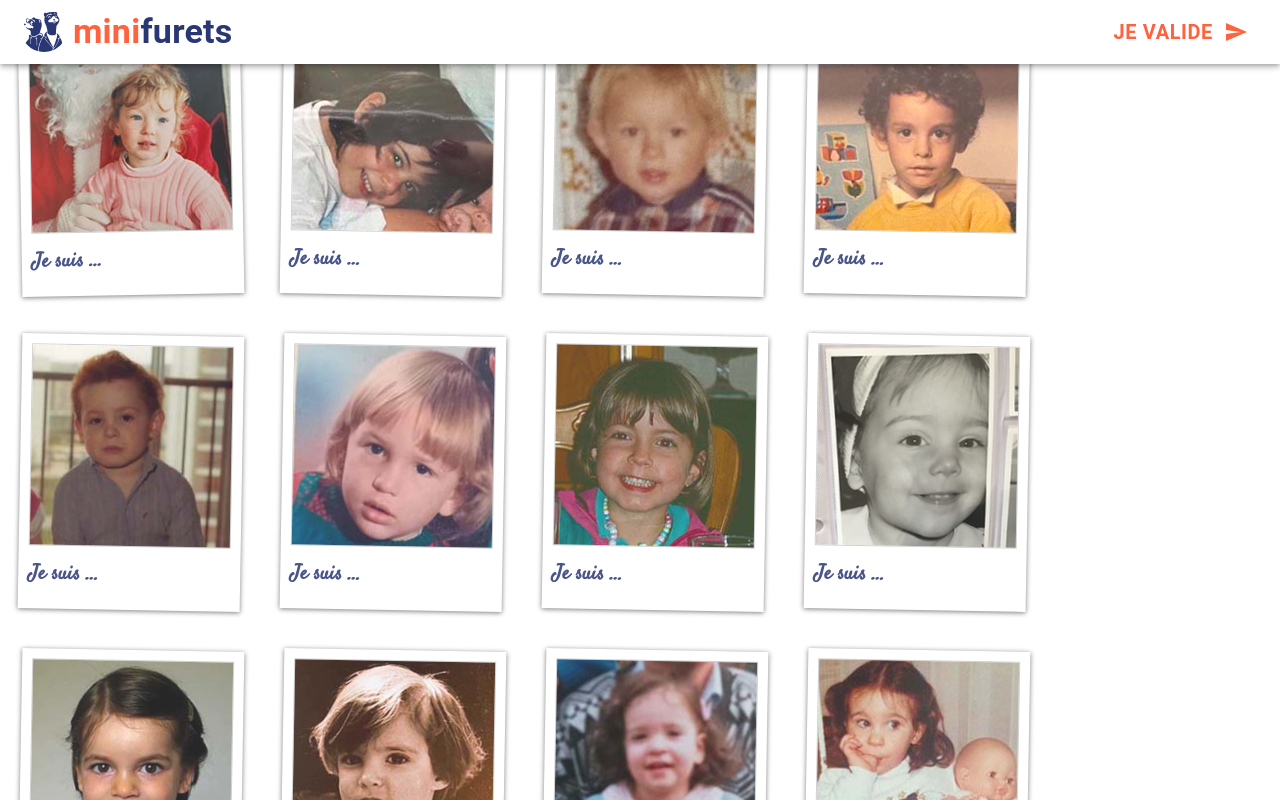
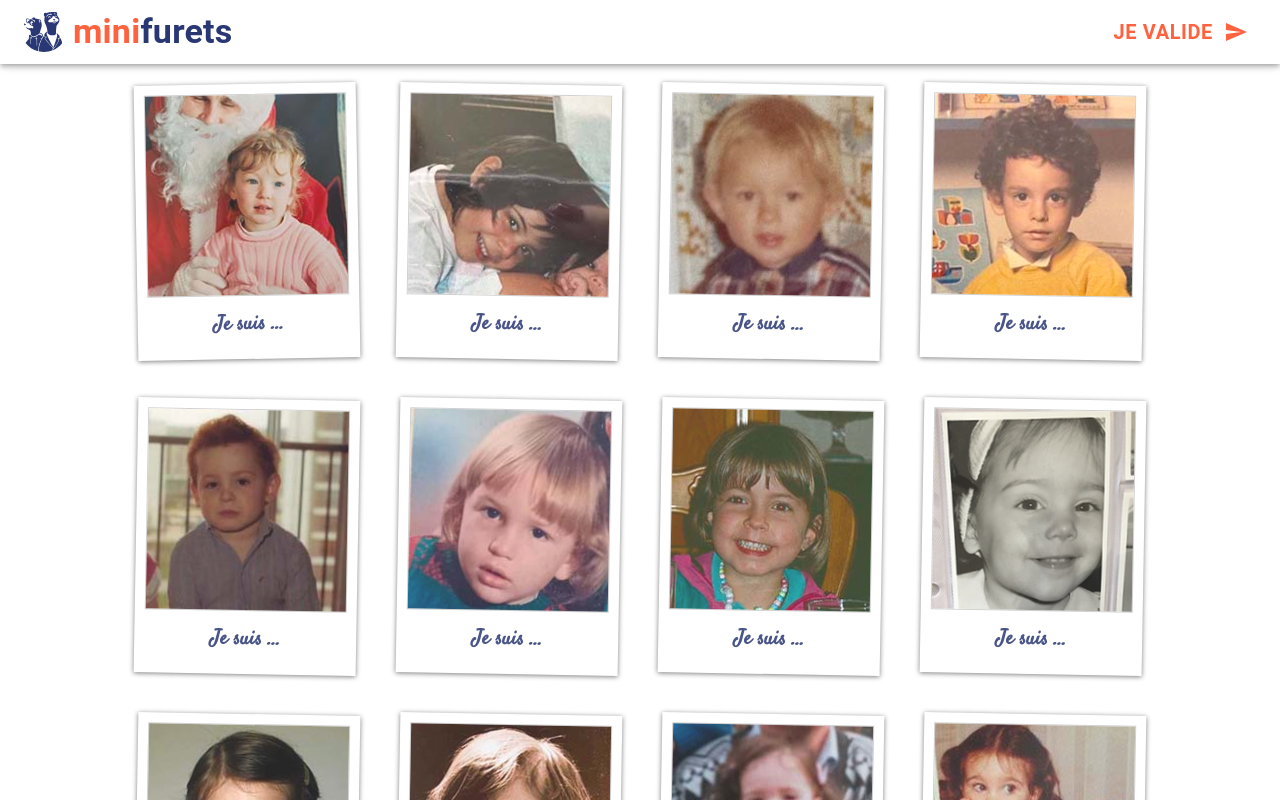
Before and after one commit to geofberard/lesfurets-quizz, a React (Create React App) app: page / in a window 1280 px wide. Shown: the top 800 px of the page. Built offline with nearby package versions, Linux system fonts and the light colour scheme.

Commit message:
Quizz - Styling PictureWall

```diff
--- a/src/App.tsx
+++ b/src/App.tsx
@@ -1,10 +1,8 @@
 import React from 'react';
-import {Polaroid} from './component/Polaroid';
-import {photos} from './data/photos';
 import {AssociationsProvider} from './hooks/useAssociations';
-import {Photo} from './model/Photo';
 import Menu from './component/Menu';
 import {createTheme, ThemeProvider} from '@mui/material';
+import {PictureWall} from './component/PictureWall';
 
 const theme = createTheme({
     palette: {
@@ -27,18 +25,13 @@ const theme = createTheme({
     },
 });
 
-const App = () => {
-    const [randomisedPhotos] = React.useState<Photo[]>(photos.sort(() => Math.random() - 0.5));
-    return (
+const App = () => (
     <AssociationsProvider>
         <ThemeProvider theme={theme}>
             <Menu/>
-                <div className="App">
-                    {randomisedPhotos.map(photo => <Polaroid photo={photo}/>)}
-                </div>
+            <PictureWall />
         </ThemeProvider>
     </AssociationsProvider>
 );
-}
 
 export default App;
--- /dev/null
+++ b/src/component/PictureWall.tsx
@@ -0,0 +1,29 @@
+/** @jsxImportSource @emotion/react */
+import * as React from 'react';
+import {FC} from 'react';
+import {Polaroid} from "./Polaroid";
+import {css} from '@emotion/react';
+import {Photo} from '../model/Photo';
+import {photos} from '../data/photos';
+import {Toolbar} from '@mui/material';
+
+const pictureWallCss = css({
+    display: "flex",
+    flexWrap: "wrap",
+    alignItems: "center",
+    justifyContent: "center",
+    maxWidth: "1200px",
+    margin: "auto"
+});
+
+export const PictureWall: FC = () => {
+    const [randomisedPhotos] = React.useState<Photo[]>(photos.sort(() => Math.random() - 0.5));
+    return (
+        <>
+            <Toolbar />
+            <div className="PictureWall" css={pictureWallCss}>
+                {randomisedPhotos.map(photo => <Polaroid photo={photo}/>)}
+            </div>
+        </>
+    );
+};
--- a/src/component/Polaroid.tsx
+++ b/src/component/Polaroid.tsx
@@ -35,6 +35,7 @@ const imgCss = css({
 });
 
 const labelCss = css({
+    textAlign: "center",
     marginTop: "10px",
     color: "#2a3775",
     fontSize: "20px",
--- a/src/hooks/useAssociations.tsx
+++ b/src/hooks/useAssociations.tsx
@@ -24,7 +24,6 @@ export const AssociationsProvider: FunctionComponent<PropsWithChildren> = ({chil
 
     const associate = (person: Photo, name: Name) => {
         setAssociations({...associations, [person.id]: name});
-        console.log(person, name, associations);
     }
 
     return (
```
Lines whose indentation alone changed are shown as unchanged.
